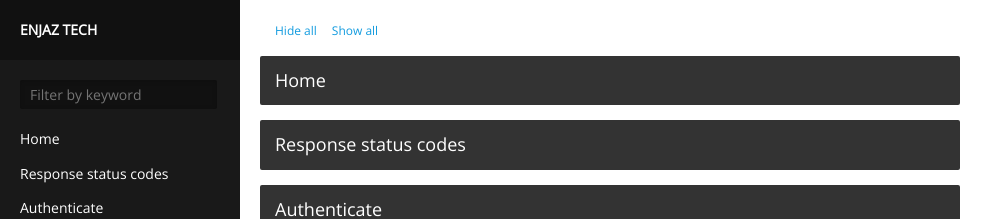
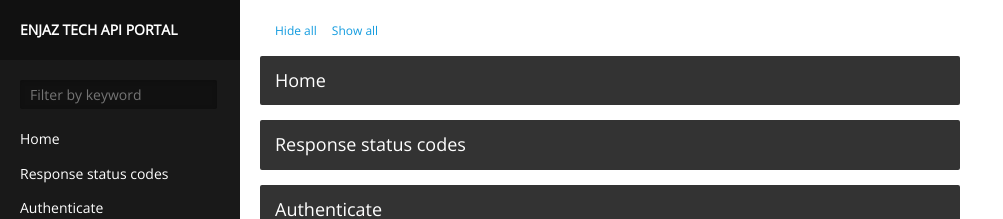
Before and after one commit to enjaz-tech/enjaz-tech.github.io, a Jekyll site: the page built from index.html, in a window 1280 px wide. Shown: the top 219 px of the page, without its empty margins (0-1003 px from the left). Built offline with Jekyll 4.4.1, drawn with Linux system fonts in a browser that asks for light colours.

Commit message:
addition

```diff
--- a/_config.yml
+++ b/_config.yml
@@ -3,4 +3,4 @@ exclude: ['README.markdown']
 permalink: ':title'
 pygments: false
 safe: false
-title: 'ENJAZ TECH'
+title: 'ENJAZ TECH api Portal'
--- a/_layouts/default.html
+++ b/_layouts/default.html
@@ -2,7 +2,7 @@
 <head>
   <title>{{ site.title }}</title>
   <meta charset='utf-8'/>
-  <meta name='description' content='Documentation website'/>
+  <meta name='description' content='ENJAZ TECH api Documentation website'/>
   <meta name='viewport' content='width=device-width, initial-scale=1, maximum-scale=1'/>
   <link href='http://fonts.googleapis.com/css?family=Open+Sans' rel='stylesheet' type='text/css'/>
   <link href='assets.css' rel='stylesheet' type='text/css'>
```
